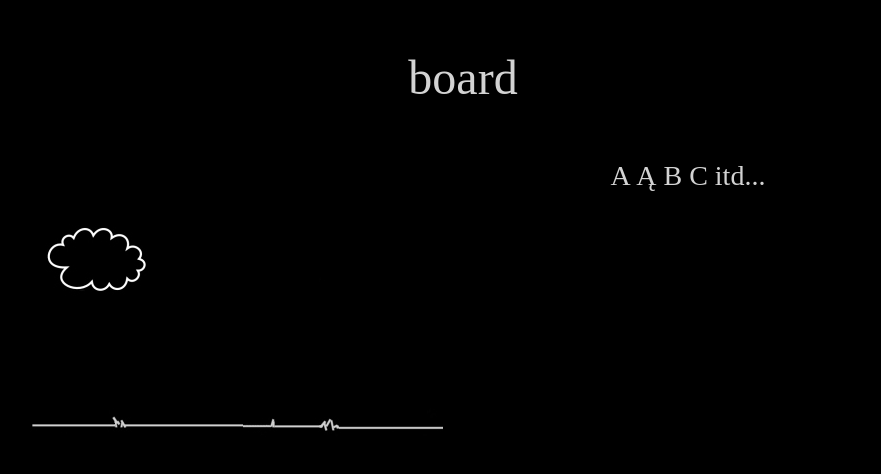
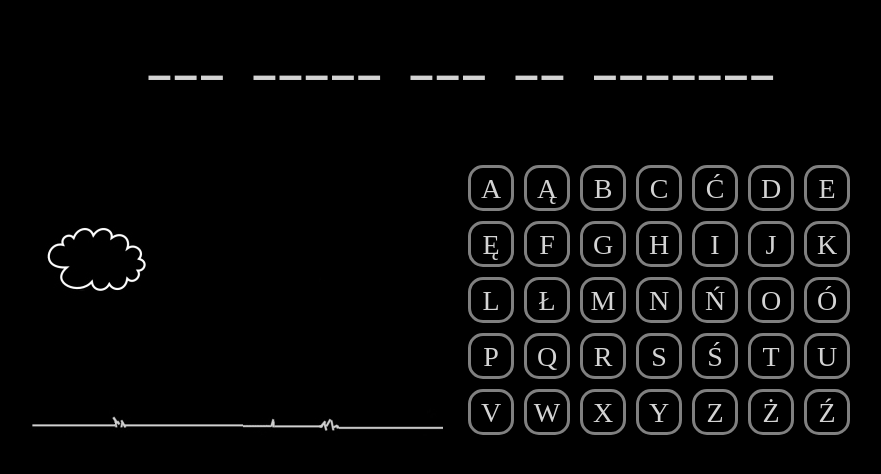
Before and after one commit to jiggy71/wisielec, a plain HTML site: page index.html in a window 1280 px wide. Shown: the whole page, without its empty margins (177-1058 px from the left). Drawn offline with Linux system fonts and the light colour scheme.

Commit message:
Prace się posuwają

```diff
--- a/index.html
+++ b/index.html
@@ -6,18 +6,18 @@
 
 	<link rel="stylesheet" href="style.css" type="text/css" />
 	<script src="szubienica.js"></script>
-
+	<link href="https://fonts.googleapis.com/css?family=Anonymous+Pro:400,700&display=swap" rel="stylesheet">
 </head>
 <body>
 	<div id="container">
 		<div id="board">
-			board
+
 		</div>
 		<div id="picture">
 			<img src="img/s0.jpg" />
 		</div>
 		<div id="keyboard">
-			A Ą B C itd...
+
 		</div>
 		<div style="clear: both;"></div>
 	</div>
--- a/style.css
+++ b/style.css
@@ -17,6 +17,8 @@ body {
 	text-align: center;
 	font-size: 48px;
 	min-height: 60px;
+	font-family: 'Anonymous Pro', monospace;
+	font-weight: 700;
 }
 
 #picture	{
@@ -31,3 +33,21 @@ body {
 	width: 50%;
 	text-align: center;
 }
+
+.button	{
+	width: 30px;
+	height: 30px;
+	text-align: center;
+	padding: 5px;
+	margin: 5px;
+	border: 3px solid gray;
+	float: left;
+	cursor: pointer;
+	border-radius: 15px;
+}
+
+.button:hover	{
+	background-color: #222222;
+	color: white;
+	border-color: white;
+}
--- a/szubienica.js
+++ b/szubienica.js
@@ -0,0 +1,49 @@
+var to_guess = "Bez pracy nie ma kołaczy";
+to_guess = to_guess.toUpperCase();
+var guessed = Mask(to_guess);
+const LETTERS = "AĄBCĆDEĘFGHIJKLŁMNŃOÓPQRSŚTUVWXYZŻŹ";
+
+function Mask(text)	{
+	var result = "";
+	for (i=0; i<text.length; i++)	{
+		if (text.charAt(i) == " ")	{
+			result = result + " ";
+		} else	{
+			result = result + "-";
+		}
+	}
+	return result;
+}
+
+function PrintTo_Guess(text)	{
+	document.getElementById('board').innerHTML = text;
+}
+
+function CreateKeyboard()	{
+	var index = 0;
+	var content = "";
+
+	for (i=1; i<=5; i++)	{
+		for (j=1; j<=7; j++)	{
+			content = content + '<div class="button" id="btn' + index + '" onclick="Check(' + index + ')">' + LETTERS.charAt(index++) + '</div>';
+		}
+		content = content + '<div style="clear: both;"></div>';
+	}
+	document.getElementById('keyboard').innerHTML = content;
+}
+
+function Check(number)	{
+	for (i=0; i<to_guess.length; i++)	{
+		if (to_guess.charAt(i) == LETTERS.charAt(number))	{
+			guessed = guessed.substring(0, i) + LETTERS.charAt(number) + guessed.substring(i+1);
+		}
+	}
+	PrintTo_Guess(guessed);
+}
+
+function Start()	{
+	CreateKeyboard();
+	PrintTo_Guess(guessed);
+}
+
+window.onload = Start;
```
